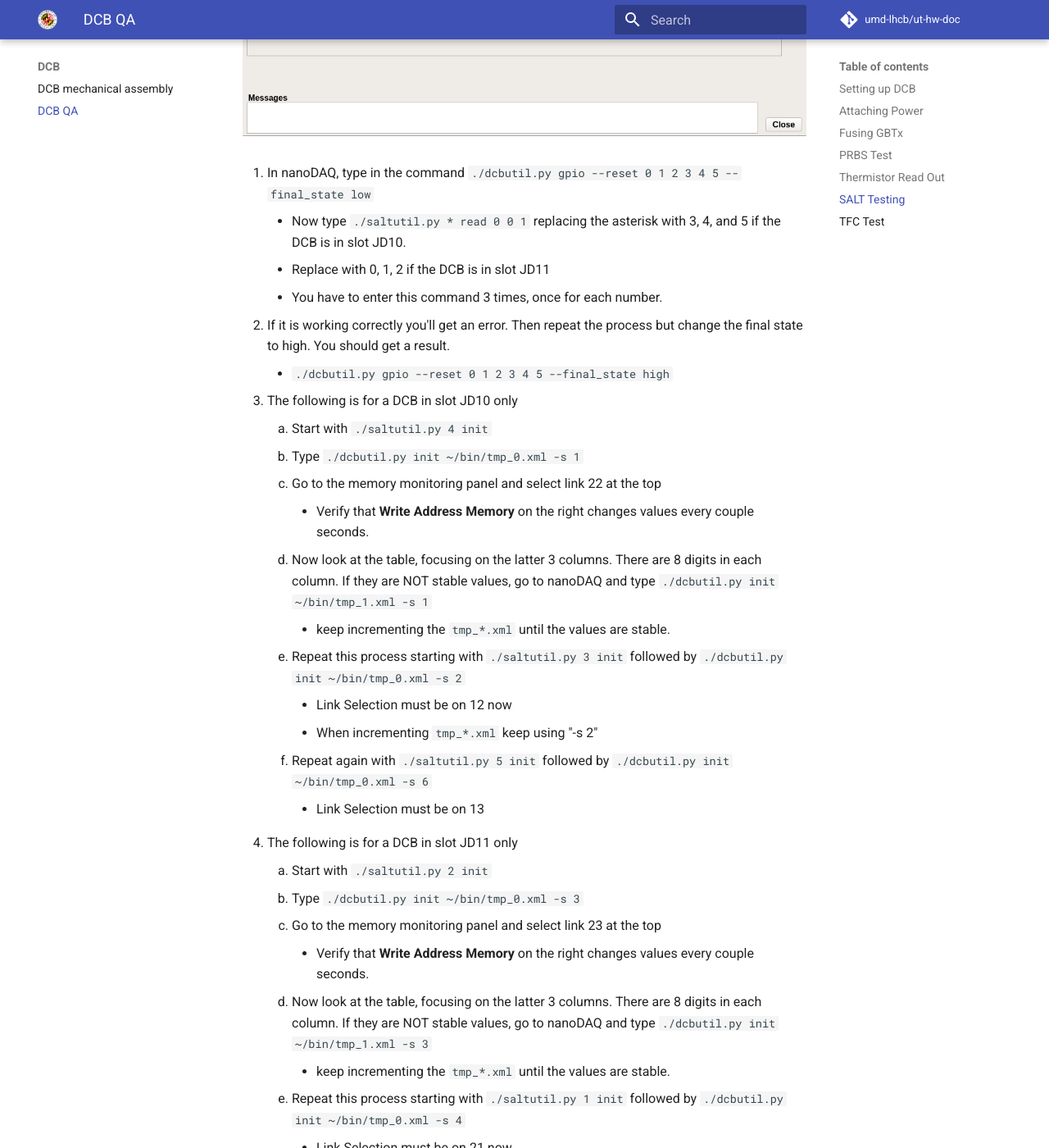
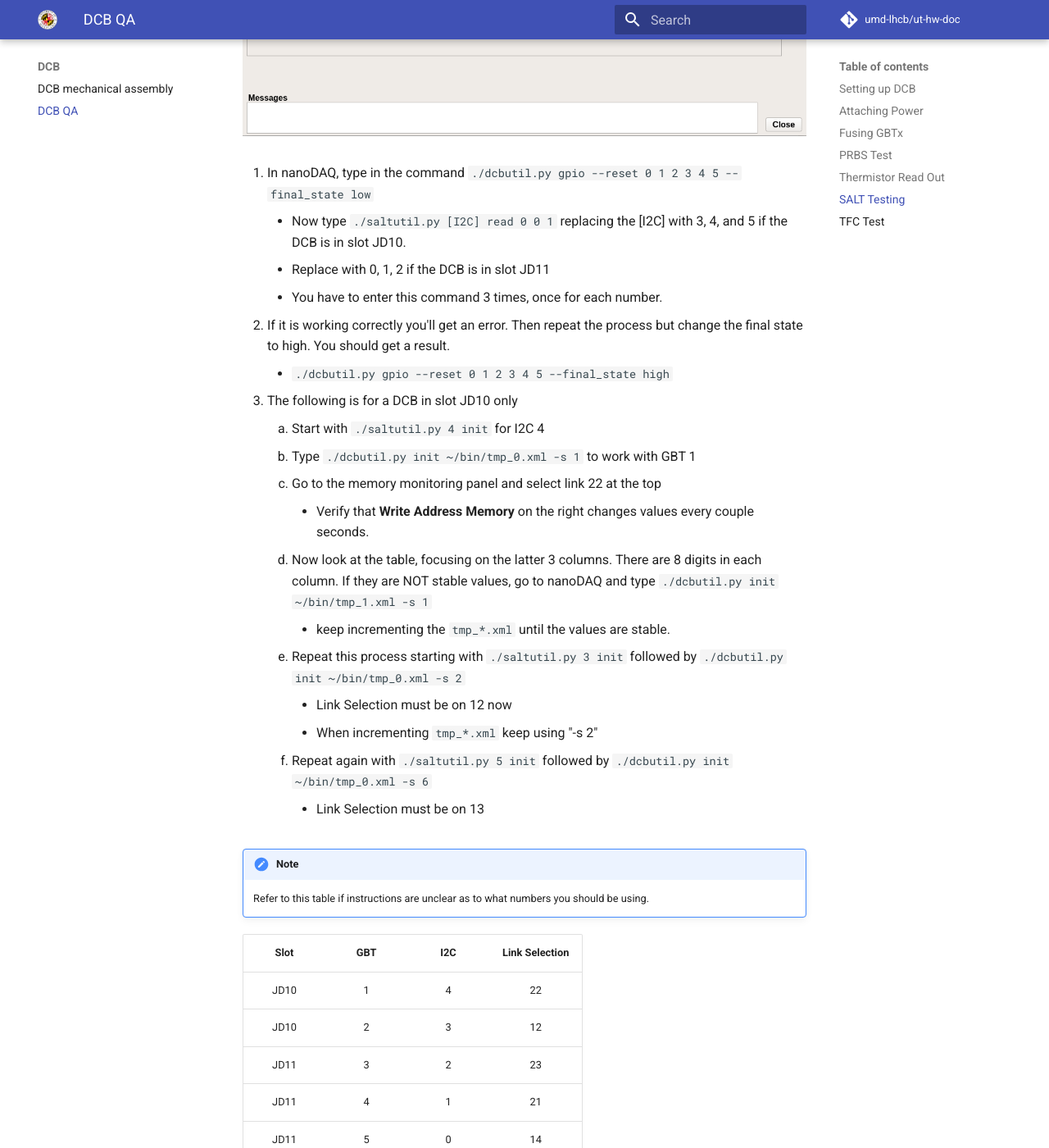
Before and after one commit to umd-lhcb/ut-hw-doc, an MkDocs documentation site: the page built from docs/dcb/dcb_qa/dcb_qa.md, in a window 1280 px wide and 1400 px high, scrolled down 5702 px. Shown: the whole window at 82% size. Built offline with MkDocs 1.6.1 and Material for MkDocs 9.7.7, drawn with Linux system fonts in a browser that asks for light colours; comment, search, counter and statistics services are not loaded; some of the changed text lies outside the part shown.

Commit message:
added photos

```diff
--- a/docs/dcb/dcb_qa/dcb_qa.md
+++ b/docs/dcb/dcb_qa/dcb_qa.md
@@ -139,7 +139,7 @@ clicking **TELL40** until the following panel shows up, with the tab for
 
 1. In nanoDAQ, type in the command `./dcbutil.py gpio --reset 0 1 2 3 4 5
    --final_state low`
-	- Now type `./saltutil.py * read 0 0 1` replacing the asterisk with 3, 4,
+	- Now type `./saltutil.py [I2C] read 0 0 1` replacing the \[I2C\] with 3, 4,
 	  and 5 if the DCB is in slot JD10.
 	- Replace with 0, 1, 2 if the DCB is in slot JD11
 	- You have to enter this command 3 times, once for each number.
@@ -148,9 +148,10 @@ clicking **TELL40** until the following panel shows up, with the tab for
    but change the final state to high. You should get a result.
 	- `./dcbutil.py gpio --reset 0 1 2 3 4 5 --final_state high`
 
+
 3. The following is for a DCB in slot JD10 only
-	1. Start with `./saltutil.py 4 init`
-	2. Type `./dcbutil.py init ~/bin/tmp_0.xml -s 1`
+	1. Start with `./saltutil.py 4 init` for I2C 4
+	2. Type `./dcbutil.py init ~/bin/tmp_0.xml -s 1` to work with GBT 1
 	3. Go to the memory monitoring panel and select link 22 at the top
 		- Verify that **Write Address Memory** on the right changes values every
 		  couple seconds.
@@ -166,9 +167,21 @@ clicking **TELL40** until the following panel shows up, with the tab for
 	   `./dcbutil.py init ~/bin/tmp_0.xml -s 6`
 		- Link Selection must be on 13
 
+!!!note
+	Refer to this table if instructions are unclear as to what numbers you
+	should be using.
+| Slot 	| GBT	| I2C	| Link Selection |
+| :--:	| :--:	| :--:	| :--:	|
+| JD10	|	1	|	4	|	22	|
+| JD10	|	2	|	3	|	12	|
+| JD11	|	3	|	2	|	23	|
+| JD11 	|	4	|	1	|	21	|
+| JD11 	|	5	|	0	|	14	|
+| JD10	|	6	|	5	|	13	|
+
 4. The following is for a DCB in slot JD11 only
-	1. Start with `./saltutil.py 2 init`
-	2. Type `./dcbutil.py init ~/bin/tmp_0.xml -s 3`
+	1. Start with `./saltutil.py 2 init` for I2C 2
+	2. Type `./dcbutil.py init ~/bin/tmp_0.xml -s 3` to work with GBT 3
 	3. Go to the memory monitoring panel and select link 23 at the top
 		- Verify that **Write Address Memory** on the right changes values every
 		  couple seconds.
@@ -184,9 +197,12 @@ clicking **TELL40** until the following panel shows up, with the tab for
 	   `./dcbutil.py init ~/bin/tmp_0.xml -s 5`
 		- Link Selection must be on 14
 
+
+
+
 ## TFC Test
 
-1. Type `./saltutil.py * ser_src tfc` replacing the asterisk with 3, 4, and 5
+1. Type `./saltutil.py [I2C] ser_src tfc` replacing the \[I2C\] with 3, 4, and 5
    if the DCB is in slot JD10.
 	- Replace with 0, 1, 2 if the DCB is in slot JD11
 
```
Also changed, not shown: docs/dcb/dcb_assembly/dcb_assembly.md (+5 -3 lines), docs/dcb/Screenshot from 2020-01-17 15-19-21.png (deleted), docs/dcb/Screenshot from 2020-01-17 15-20-08.png (deleted), docs/dcb/Screenshot from 2020-01-17 15-20-28.png (deleted), docs/dcb/Screenshot from 2020-01-17 15-25-10.png (deleted), docs/dcb/Screenshot from 2020-01-17 15-25-43.png (deleted), docs/dcb/dcb_assembly/white_dot.jpg (added), docs/dcb/dcb_qa/screenshots/white_dot.jpg (added), 3 other files.
